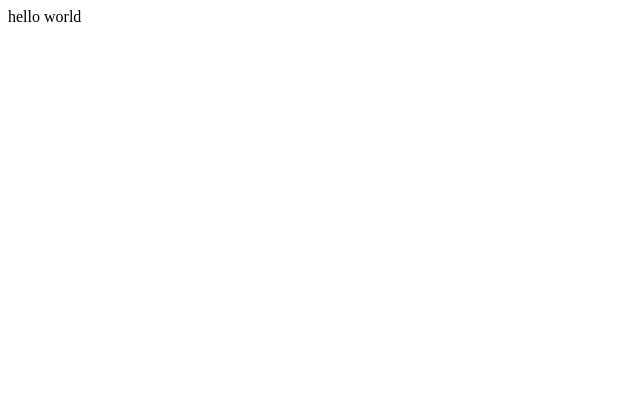
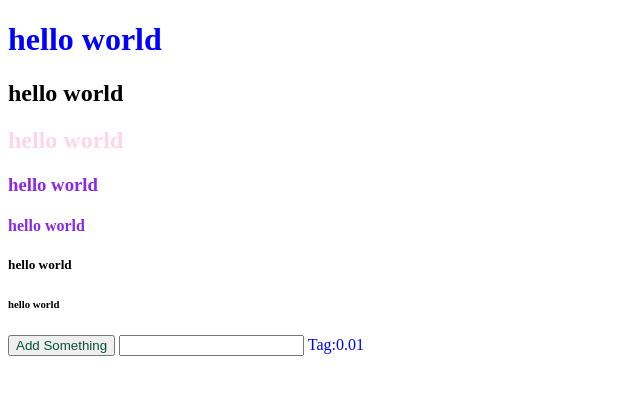
Before and after one commit to jackWei1234/jackWei1234.github.io, a plain HTML site: page index.html in a window 1280 px wide. Shown: the whole page, without its empty margins (0-640 px from the left). Drawn offline with Linux system fonts and the light colour scheme.

Commit message:
update html and css
update html and css

```diff
--- a/index.html
+++ b/index.html
@@ -2,8 +2,20 @@
 <html>
     <head>
         <title>Demo 1</title>
+        <link rel="stylesheet" href="style.css">
+
     </head>
     <body>
-        hello world
+
+        <h1>hello world</h1>
+        <h2>hello world</h2>
+        <h2 id="second_h2">hello world</h2>
+        <h3 class="group1">hello world</h3>
+        <h4 class="group1">hello world</h4>
+        <h5>hello world</h5>
+        <h6>hello world</h6>
+        <button>Add Something</button>
+        <input type="text">
+        <span>Tag:0.01</span>
     </body>
 </html>
--- /dev/null
+++ b/style.css
@@ -0,0 +1,20 @@
+span{
+    color: blue;
+}
+h1{
+    color: blue;
+}
+button{
+    color: rgb(6, 80, 55);
+}
+h3{
+    color: aqua;
+}
+#second_h2 {
+    color: #ffd6e7
+
+
+}
+.group1{
+    color: blueviolet;
+}
```
